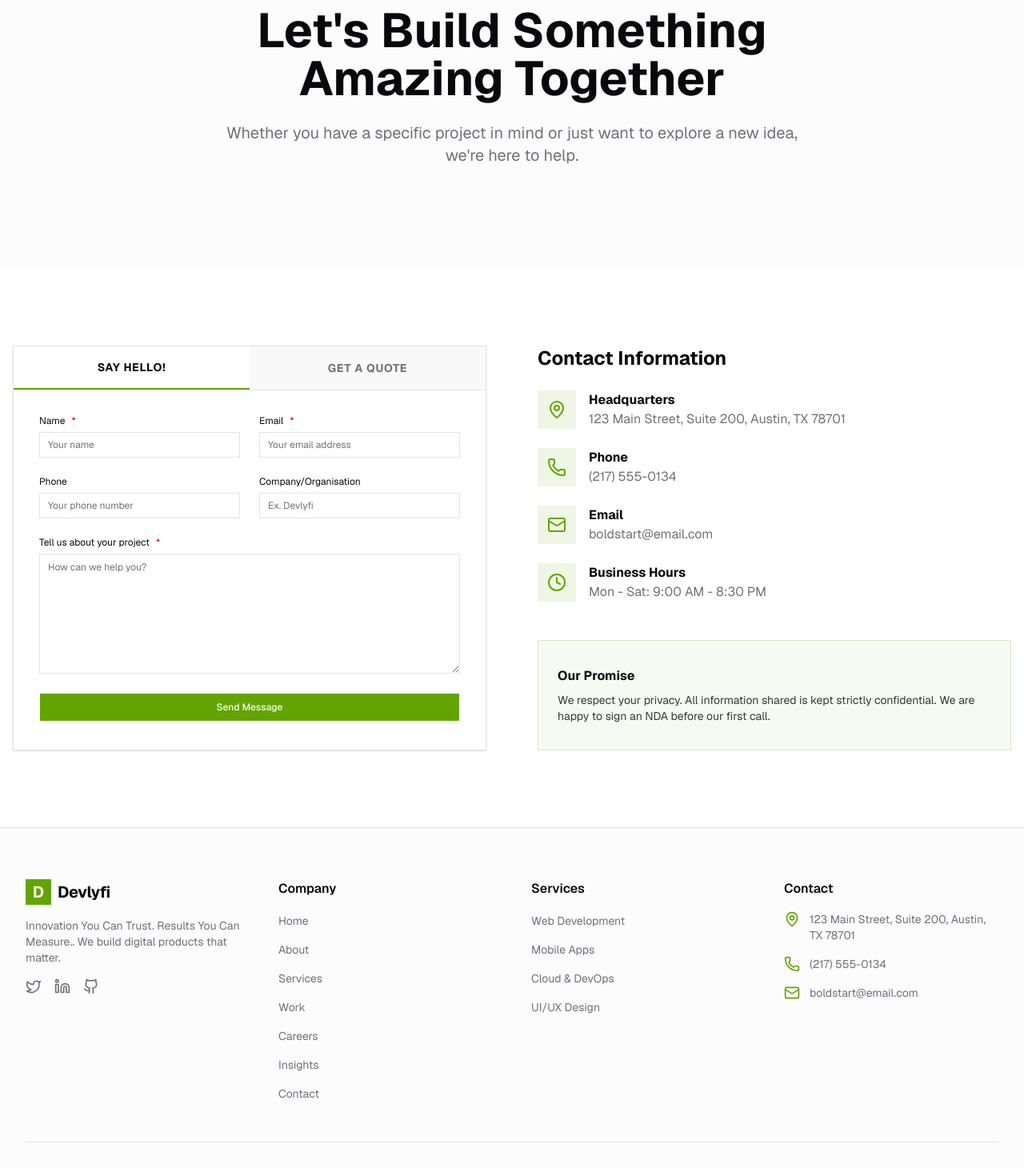
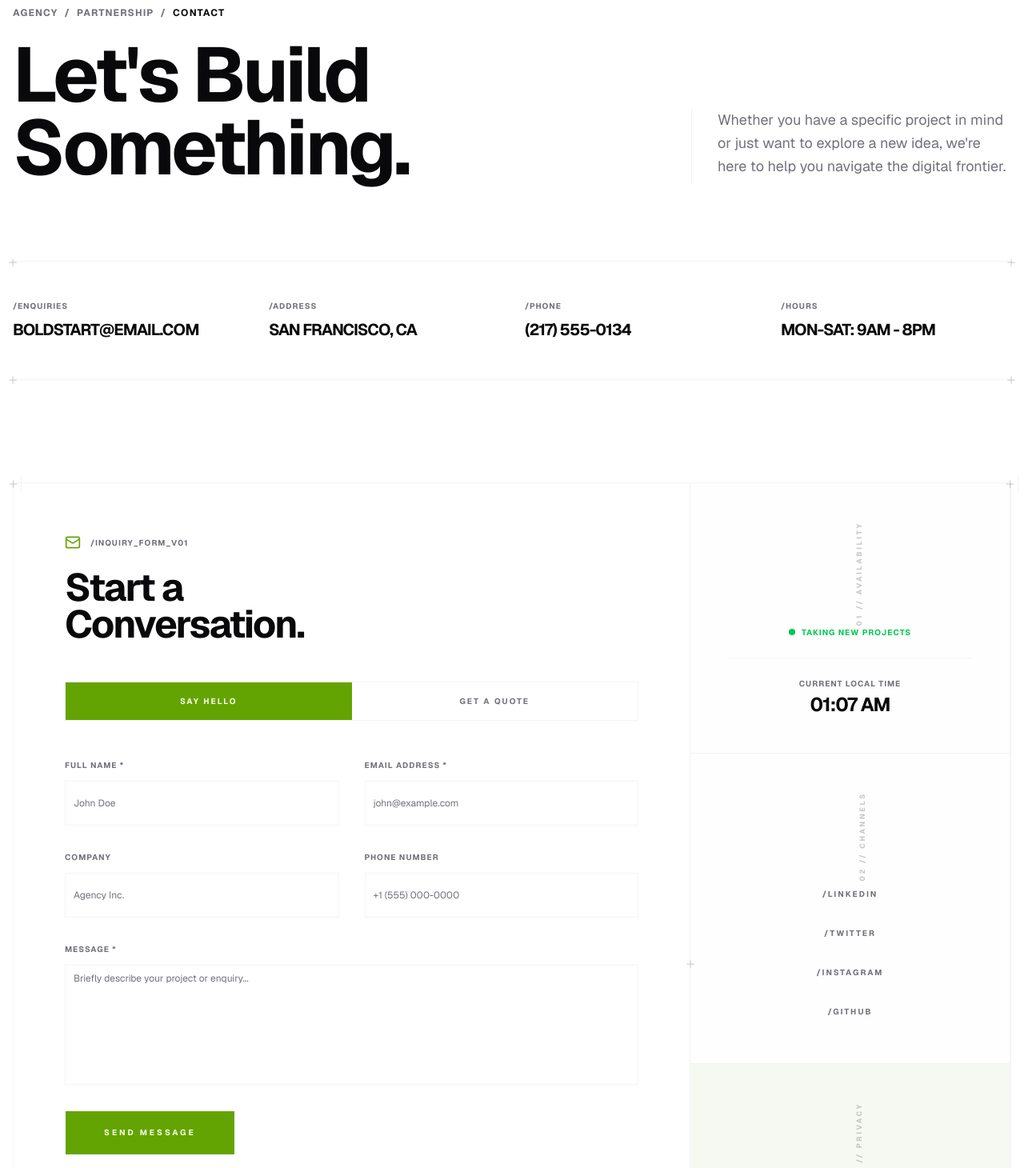
Before and after one commit to devlyfi/portfolio, a Next.js app: page /contact in a window 1280 px wide. Shown: the part 200-1660 px from the top of the page at 80% size. Built offline with nearby package versions, Linux system fonts and the light colour scheme.

Commit message:
feat: add new contact page with inquiry form and contact information.

```diff
--- a/app/contact/page.tsx
+++ b/app/contact/page.tsx
@@ -21,186 +21,199 @@ export default function ContactPage() {
 
     return (
         <div className="bg-background">
-            <section className="py-20 lg:py-32 bg-muted/30">
-                <div className="container px-4 mx-auto text-center max-w-3xl">
-                    <h1 className="text-4xl md:text-6xl font-bold mb-6">Let's Build Something Amazing Together</h1>
-                    <p className="text-xl text-muted-foreground">
-                        Whether you have a specific project in mind or just want to explore a new idea, we're here to help.
+            <div className="relative bg-background overflow-hidden min-h-screen">
+                <div className="container relative z-10 px-4 mx-auto pt-32 pb-24 text-foreground">
+                    {/* Header Section */}
+                    <div className="mb-24">
+                        <div className="flex items-center gap-2 text-xs font-bold uppercase tracking-widest text-muted-foreground mb-6">
+                            <span>Agency</span>
+                            <span>/</span>
+                            <span>Partnership</span>
+                            <span>/</span>
+                            <span className="text-foreground">Contact</span>
+                        </div>
+
+                        <div className="grid grid-cols-1 lg:grid-cols-[1fr_400px] gap-12 lg:gap-24 items-end">
+                            <h1 className="text-5xl lg:text-8xl font-bold display-bold leading-[0.9]">
+                                Let's Build <br /> Something.
+                            </h1>
+                            <p className="text-lg text-muted-foreground leading-relaxed pb-2 border-l border-border/40 pl-8">
+                                Whether you have a specific project in mind or just want to explore a new idea, we're here to help you navigate the digital frontier.
                             </p>
                         </div>
-            </section>
+                    </div>
 
-            <section className="py-24">
-                <div className="container px-4 mx-auto grid grid-cols-1 lg:grid-cols-2 gap-16">
-                    {/* Contact Form */}
-                    <div className="bg-card p-0 rounded-none border border-border shadow-sm overflow-hidden">
+                    {/* Metadata Grid */}
+                    <div className="grid grid-cols-2 lg:grid-cols-4 gap-8 mb-32 py-12 border-y border-border/40 relative">
+                        <div className="grid-symbol -top-2.5 -left-2.5" />
+                        <div className="grid-symbol -top-2.5 -right-2.5" />
+                        <div className="grid-symbol -bottom-2.5 -left-2.5" />
+                        <div className="grid-symbol -bottom-2.5 -right-2.5" />
+
+                        <div className="space-y-2">
+                            <p className="text-[10px] font-bold uppercase tracking-widest text-muted-foreground">/ENQUIRIES</p>
+                            <p className="font-bold uppercase tracking-tighter text-xl truncate">{SITE_CONFIG.contact.email}</p>
+                        </div>
+                        <div className="space-y-2">
+                            <p className="text-[10px] font-bold uppercase tracking-widest text-muted-foreground">/ADDRESS</p>
+                            <p className="font-bold uppercase tracking-tighter text-xl">San Francisco, CA</p>
+                        </div>
+                        <div className="space-y-2">
+                            <p className="text-[10px] font-bold uppercase tracking-widest text-muted-foreground">/PHONE</p>
+                            <p className="font-bold uppercase tracking-tighter text-xl">{SITE_CONFIG.contact.phone}</p>
+                        </div>
+                        <div className="space-y-2">
+                            <p className="text-[10px] font-bold uppercase tracking-widest text-muted-foreground">/HOURS</p>
+                            <p className="font-bold uppercase tracking-tighter text-xl">Mon-Sat: 9AM - 8PM</p>
+                        </div>
+                    </div>
+
+                    {/* Contact Section - Narrative Visual Split */}
+                    <div className="grid grid-cols-1 lg:grid-cols-[1fr_400px] border border-border/40 divide-y lg:divide-y-0 lg:divide-x divide-border/40 relative group/section bg-muted/5">
+                        <div className="flex flex-col">
+                            {/* Form area */}
+                            <div className="p-8 lg:p-16">
+                                <div className="mb-12">
+                                    <div className="flex items-center gap-3 mb-6">
+                                        <Mail className="size-5 text-primary" />
+                                        <span className="text-[10px] font-bold uppercase tracking-widest text-muted-foreground whitespace-nowrap">/INQUIRY_FORM_V01</span>
+                                    </div>
+                                    <h2 className="text-3xl lg:text-5xl font-bold display-bold mb-6">Start a <br /> Conversation.</h2>
+                                </div>
+
                                 {/* Custom Tabs */}
-                        <div className="flex w-full border-b border-border">
+                                <div className="flex w-full mb-12 border border-border/40">
                                     <button
                                         onClick={() => setActiveTab("hello")}
                                         className={cn(
-                                    "flex-1 py-4 text-sm font-bold uppercase tracking-wider transition-colors",
+                                            "flex-1 py-4 text-[10px] font-bold uppercase tracking-[0.2em] transition-all",
                                             activeTab === "hello"
-                                        ? "bg-background border-b-2 border-primary text-foreground"
-                                        : "bg-muted/50 text-muted-foreground hover:text-foreground"
+                                                ? "bg-primary text-primary-foreground"
+                                                : "bg-transparent text-muted-foreground hover:text-foreground"
                                         )}
                                     >
-                                Say Hello!
+                                        Say Hello
                                     </button>
                                     <button
                                         onClick={() => setActiveTab("quote")}
                                         className={cn(
-                                    "flex-1 py-4 text-sm font-bold uppercase tracking-wider transition-colors",
+                                            "flex-1 py-4 text-[10px] font-bold uppercase tracking-[0.2em] transition-all",
                                             activeTab === "quote"
-                                        ? "bg-background border-b-2 border-primary text-foreground"
-                                        : "bg-muted/50 text-muted-foreground hover:text-foreground"
+                                                ? "bg-primary text-primary-foreground"
+                                                : "bg-transparent text-muted-foreground hover:text-foreground"
                                         )}
                                     >
                                         Get a Quote
                                     </button>
                                 </div>
 
-                        <div className="p-8">
-                            <form className="space-y-6">
-                                <div className="grid grid-cols-1 md:grid-cols-2 gap-6">
-                                    <div className="space-y-2">
-                                        <Label htmlFor="name">Name<span className="text-destructive">*</span></Label>
-                                        <Input id="name" placeholder="Your name" required className="bg-background" />
+                                <form className="space-y-8">
+                                    <div className="grid grid-cols-1 md:grid-cols-2 gap-8">
+                                        <div className="space-y-3">
+                                            <Label htmlFor="name" className="text-[10px] font-bold uppercase tracking-widest text-muted-foreground">Full Name *</Label>
+                                            <Input id="name" placeholder="John Doe" required className="bg-transparent border-border/40 focus:border-primary rounded-none h-14" />
                                         </div>
-                                    <div className="space-y-2">
-                                        <Label htmlFor="email">Email<span className="text-destructive">*</span></Label>
-                                        <Input id="email" type="email" placeholder="Your email address" required className="bg-background" />
+                                        <div className="space-y-3">
+                                            <Label htmlFor="email" className="text-[10px] font-bold uppercase tracking-widest text-muted-foreground">Email Address *</Label>
+                                            <Input id="email" type="email" placeholder="john@example.com" required className="bg-transparent border-border/40 focus:border-primary rounded-none h-14" />
                                         </div>
-
-                                    <div className="space-y-2">
-                                        <Label htmlFor="phone">Phone</Label>
-                                        <Input id="phone" type="tel" placeholder="Your phone number" className="bg-background" />
+                                        <div className="space-y-3">
+                                            <Label htmlFor="company" className="text-[10px] font-bold uppercase tracking-widest text-muted-foreground">Company</Label>
+                                            <Input id="company" placeholder="Agency Inc." className="bg-transparent border-border/40 focus:border-primary rounded-none h-14" />
                                         </div>
-                                    <div className="space-y-2">
-                                        <Label htmlFor="company">Company/Organisation</Label>
-                                        <Input id="company" placeholder="Ex. Devlyfi" className="bg-background" />
-                                    </div>
-
-                                    {/* Quote-specific fields */}
-                                    {activeTab === "quote" && (
-                                        <>
-                                            <div className="space-y-2">
-                                                <Label htmlFor="type">Project type<span className="text-destructive">*</span></Label>
+                                        {activeTab === "quote" ? (
+                                            <div className="space-y-3">
+                                                <Label htmlFor="budget" className="text-[10px] font-bold uppercase tracking-widest text-muted-foreground">Budget Range</Label>
                                                 <Select>
-                                                    <SelectTrigger id="type" className="bg-background w-full">
-                                                        <SelectValue placeholder="Project type" />
+                                                    <SelectTrigger className="bg-transparent border-border/40 focus:border-primary rounded-none h-14">
+                                                        <SelectValue placeholder="Select budget" />
                                                     </SelectTrigger>
                                                     <SelectContent>
-                                                        <SelectItem value="web">Web Development</SelectItem>
-                                                        <SelectItem value="mobile">Mobile App</SelectItem>
-                                                        <SelectItem value="uiux">UI/UX Design</SelectItem>
-                                                        <SelectItem value="ai">AI Solution</SelectItem>
-                                                        <SelectItem value="other">Other</SelectItem>
+                                                        <SelectItem value="5k-10k">$5k - $10k</SelectItem>
+                                                        <SelectItem value="10k-25k">$10k - $25k</SelectItem>
+                                                        <SelectItem value="25k-50k">$25k - $50k</SelectItem>
+                                                        <SelectItem value="50k+">$50k+</SelectItem>
                                                     </SelectContent>
                                                 </Select>
                                             </div>
-                                            <div className="space-y-2">
-                                                <Label htmlFor="budget">Project budget (USD)<span className="text-destructive">*</span></Label>
-                                                <Select>
-                                                    <SelectTrigger id="budget" className="bg-background w-full">
-                                                        <SelectValue placeholder="Select budget" />
-                                                    </SelectTrigger>
-                                                    <SelectContent>
-                                                        <SelectItem value="lt5k">Less than $5K</SelectItem>
-                                                        <SelectItem value="5k-10k">$5K - $10K</SelectItem>
-                                                        <SelectItem value="10k-20k">$10K - $20K</SelectItem>
-                                                        <SelectItem value="20k-50k">$20K - $50K</SelectItem>
-                                                        <SelectItem value="gt50k">More than $50K</SelectItem>
-                                                    </SelectContent>
-                                                </Select>
+                                        ) : (
+                                            <div className="space-y-3">
+                                                <Label htmlFor="phone" className="text-[10px] font-bold uppercase tracking-widest text-muted-foreground">Phone Number</Label>
+                                                <Input id="phone" type="tel" placeholder="+1 (555) 000-0000" className="bg-transparent border-border/40 focus:border-primary rounded-none h-14" />
                                             </div>
-                                        </>
                                         )}
                                     </div>
 
-                                {activeTab === "quote" && (
-                                    <div className="space-y-2">
-                                        <Label htmlFor="source">How did you hear about us?</Label>
-                                        <Select>
-                                            <SelectTrigger id="source" className="bg-background w-full">
-                                                <SelectValue placeholder="Select" />
-                                            </SelectTrigger>
-                                            <SelectContent>
-                                                <SelectItem value="google">Google Search</SelectItem>
-                                                <SelectItem value="social">Social Media</SelectItem>
-                                                <SelectItem value="clutch">Clutch/Upwork</SelectItem>
-                                                <SelectItem value="referral">Referral</SelectItem>
-                                                <SelectItem value="other">Other</SelectItem>
-                                            </SelectContent>
-                                        </Select>
-                                    </div>
-                                )}
-
-                                <div className="space-y-2">
-                                    <Label htmlFor="message">Tell us about your project<span className="text-destructive">*</span></Label>
-                                    <Textarea id="message" required placeholder={activeTab === "quote" ? "Ex. Hello, Devlyfi Design. We need help to make this project unique." : "How can we help you?"} className="min-h-[150px] bg-background" />
+                                    <div className="space-y-3">
+                                        <Label htmlFor="message" className="text-[10px] font-bold uppercase tracking-widest text-muted-foreground">Message *</Label>
+                                        <Textarea
+                                            id="message"
+                                            required
+                                            placeholder="Briefly describe your project or enquiry..."
+                                            className="min-h-[150px] bg-transparent border-border/40 focus:border-primary rounded-none resize-none"
+                                        />
                                     </div>
 
-                                <Button size="lg" className="w-full">
+                                    <Button size="lg" className="w-full lg:w-fit rounded-none h-14 px-12 text-[10px] font-bold uppercase tracking-[0.3em] bg-primary text-primary-foreground hover:bg-primary/90 transition-all">
                                         {activeTab === "hello" ? "Send Message" : "Submit Request"}
                                     </Button>
                                 </form>
                             </div>
                         </div>
 
-                    {/* Contact Info */}
-                    <div className="space-y-12">
-                        <div>
-                            <h2 className="text-2xl font-bold mb-6">Contact Information</h2>
-                            <div className="space-y-6">
-                                <div className="flex items-start gap-4">
-                                    <div className="bg-primary/10 p-3 rounded-none">
-                                        <MapPin className="size-6 text-primary" />
+                        {/* Sidebar Column */}
+                        <div className="flex flex-col bg-muted/10 divide-y divide-border/40">
+                            {/* Status/Time Slot */}
+                            <div className="p-12 flex flex-col items-center justify-center text-center space-y-6">
+                                <div className="sidebar-meta">01 // AVAILABILITY</div>
+                                <div className="flex items-center gap-2 text-[10px] font-bold uppercase tracking-widest text-green-500">
+                                    <div className="size-2 rounded-full bg-green-500 animate-pulse" />
+                                    <span>Taking New Projects</span>
                                 </div>
-                                    <div>
-                                        <p className="font-bold">Headquarters</p>
-                                        <p className="text-muted-foreground">{SITE_CONFIG.contact.address}</p>
+                                <div className="pt-6 border-t border-border/40 w-full">
+                                    <p className="text-[10px] font-bold uppercase tracking-widest text-muted-foreground mb-2">Current Local Time</p>
+                                    <p className="text-2xl font-bold display-bold">01:07 AM</p>
                                 </div>
                             </div>
-                                <div className="flex items-start gap-4">
-                                    <div className="bg-primary/10 p-3 rounded-none">
-                                        <Phone className="size-6 text-primary" />
-                                    </div>
-                                    <div>
-                                        <p className="font-bold">Phone</p>
-                                        <p className="text-muted-foreground">{SITE_CONFIG.contact.phone}</p>
+
+                            {/* Social Links Slot */}
+                            <div className="p-12 flex flex-col items-center justify-center text-center space-y-8">
+                                <div className="sidebar-meta">02 // CHANNELS</div>
+                                <div className="space-y-4 w-full">
+                                    {["LinkedIn", "Twitter", "Instagram", "GitHub"].map((social) => (
+                                        <a
+                                            key={social}
+                                            href="#"
+                                            className="block text-[10px] font-bold uppercase tracking-[0.2em] text-muted-foreground hover:text-primary transition-colors py-2 border border-transparent hover:border-border/40"
+                                        >
+                                            /{social}
+                                        </a>
+                                    ))}
                                 </div>
                             </div>
-                                <div className="flex items-start gap-4">
-                                    <div className="bg-primary/10 p-3 rounded-none">
-                                        <Mail className="size-6 text-primary" />
-                                    </div>
-                                    <div>
-                                        <p className="font-bold">Email</p>
-                                        <p className="text-muted-foreground">{SITE_CONFIG.contact.email}</p>
+
+                            {/* Legal/Privacy Slot */}
+                            <div className="p-12 flex-grow flex flex-col items-center justify-center text-center space-y-6 bg-primary/5 min-h-[300px]">
+                                <div className="sidebar-meta">03 // PRIVACY</div>
+                                <p className="text-[10px] leading-loose text-muted-foreground/80 uppercase tracking-widest max-w-[200px]">
+                                    Your data is encrypted and handled with absolute confidentiality. We are happy to execute an NDA prior to disclosure.
+                                </p>
+                                <div className="h-12 w-[1px] bg-border/40" />
+                                <div className="sidebar-meta !text-[8px] !tracking-[0.2em] mt-4">
+                                    /SECURE_TX
                                 </div>
                             </div>
-                                <div className="flex items-start gap-4">
-                                    <div className="bg-primary/10 p-3 rounded-none">
-                                        <Clock className="size-6 text-primary" />
                         </div>
-                                    <div>
-                                        <p className="font-bold">Business Hours</p>
-                                        <p className="text-muted-foreground">Mon - Sat: 9:00 AM - 8:30 PM</p>
+
+                        {/* Architectural Symbols */}
+                        <div className="grid-symbol -top-2.5 -left-2.5" />
+                        <div className="grid-symbol -top-2.5 -right-2.5" />
+                        <div className="grid-symbol -bottom-2.5 -left-2.5" />
+                        <div className="grid-symbol -bottom-2.5 -right-2.5" />
+                        <div className="grid-symbol top-1/2 -mt-2.5 right-[400px] -mr-2.5 hidden lg:block" />
                     </div>
                 </div>
             </div>
         </div>
-
-                        <div className="bg-muted px-6 py-8 rounded-none border border-primary/20 bg-primary/5">
-                            <h3 className="font-bold mb-2">Our Promise</h3>
-                            <p className="text-sm opacity-80">
-                                We respect your privacy. All information shared is kept strictly confidential. We are happy to sign an NDA before our first call.
-                            </p>
-                        </div>
-                    </div>
-                </div >
-            </section >
-        </div >
     );
 }
```
Lines whose indentation alone changed are shown as unchanged.
